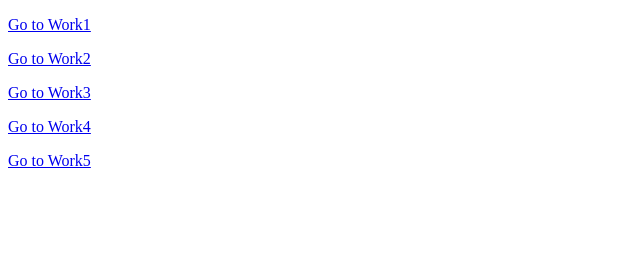
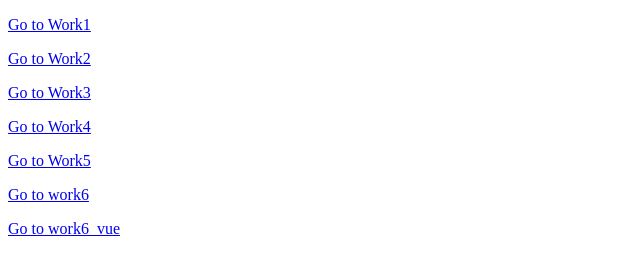
Before and after one commit to Phimabsorn/web-2566, a plain HTML site: page index.html in a window 1280 px wide. Shown: the whole page, without its empty margins (0-640 px from the left). Drawn offline with Linux system fonts and the light colour scheme.

Commit message:
Update index.html

```diff
--- a/index.html
+++ b/index.html
@@ -11,5 +11,7 @@
     <p><a href="work3.html">Go to Work3</a></p>
     <p><a href="work4.html">Go to Work4</a></p>
     <p><a href="work5.html">Go to Work5</a></p>
+    <p><a href="work6.html">Go to work6</a></p>
+    <p><a href="work6_vue.html">Go to work6_vue</a></p>
 </body>
 </html>
```
